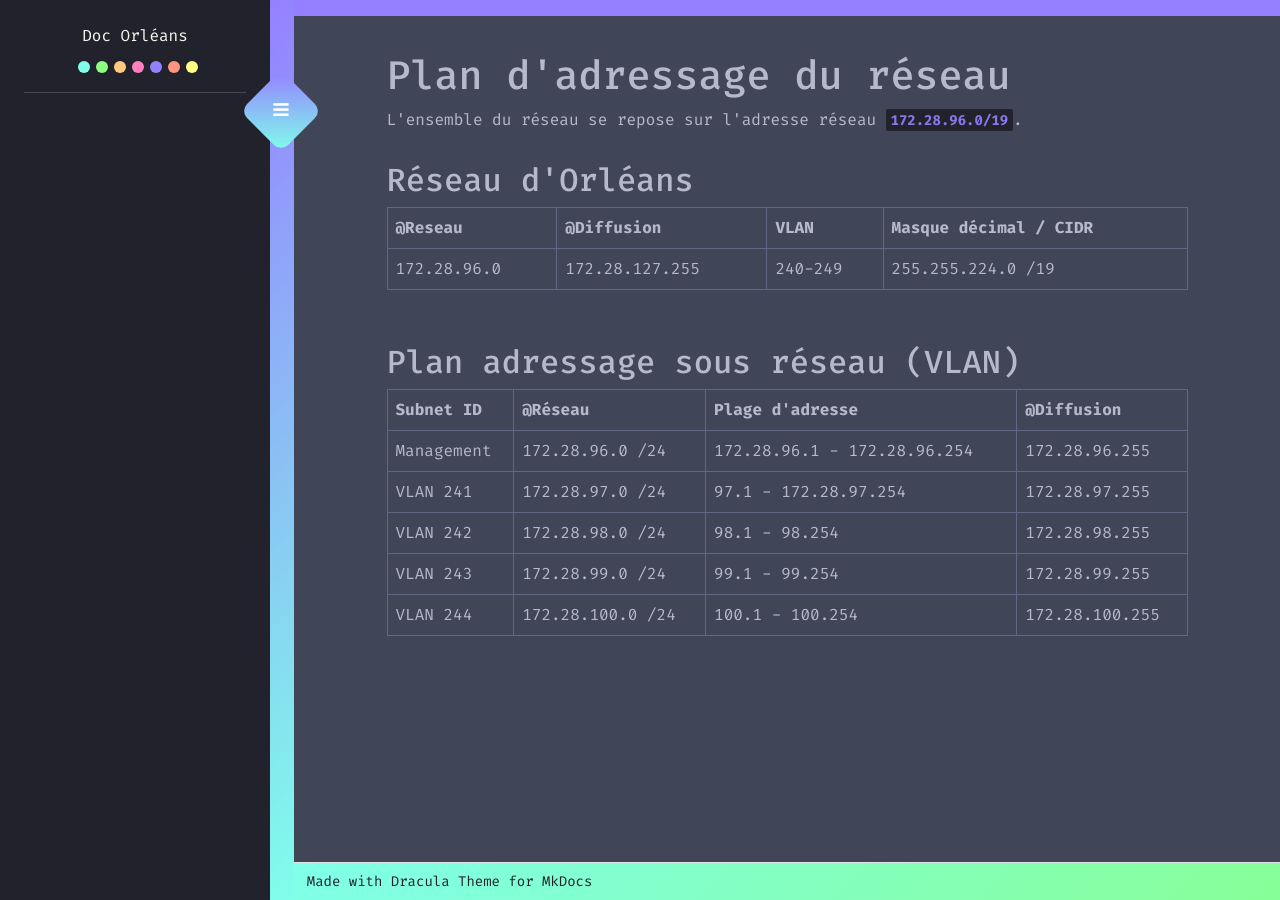
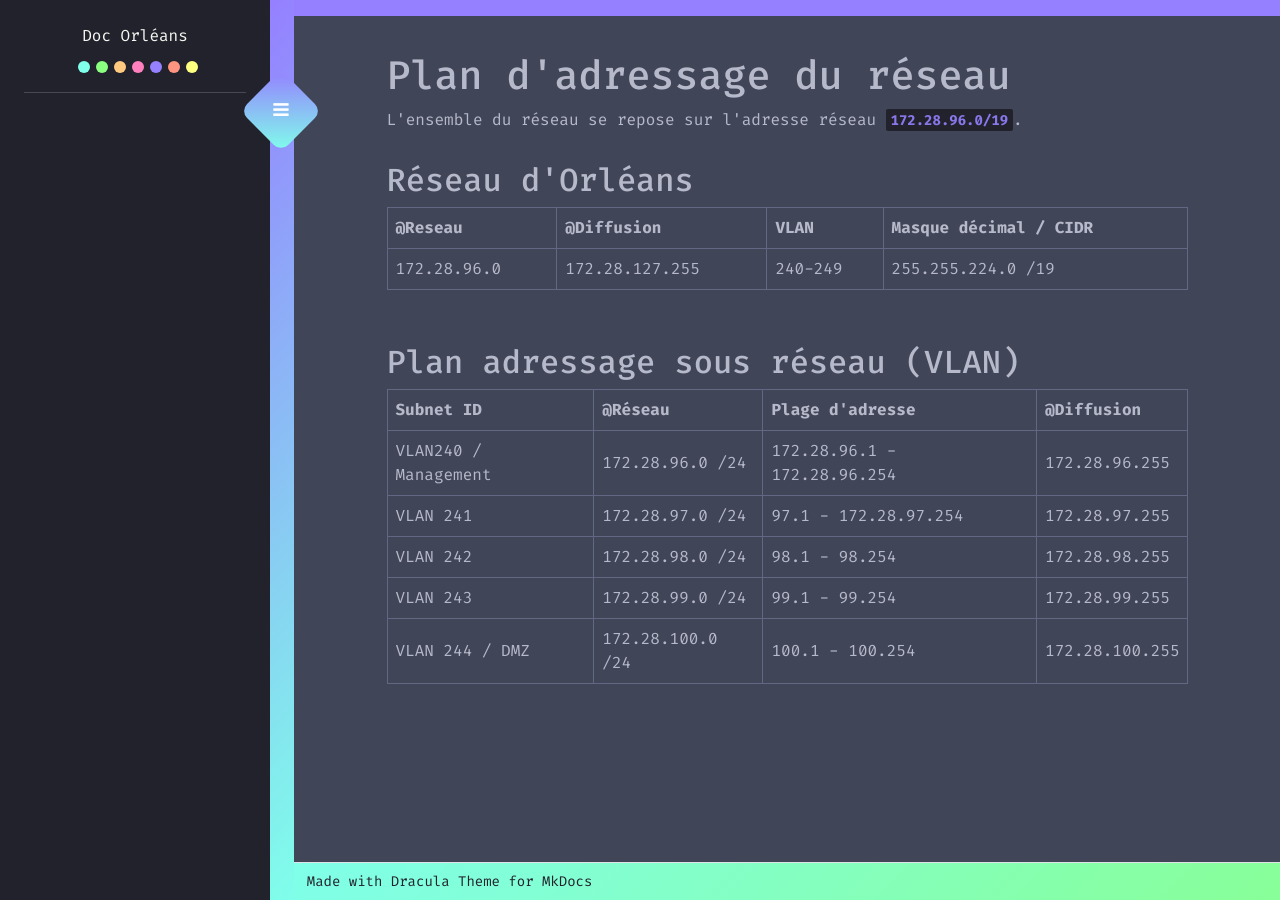
Before and after one commit to eRaETatsuya/OrleansSIO.github.io, an MkDocs documentation site: the page built from docs/index.md, in a window 1280 px wide. Built offline with MkDocs 1.6.1 and Material for MkDocs 9.7.7, drawn with Linux system fonts in a browser that asks for light colours.

Commit message:
Update index.md

```diff
--- a/docs/index.md
+++ b/docs/index.md
@@ -14,8 +14,8 @@
 
 | Subnet ID | @Réseau | Plage d'adresse | @Diffusion|
 |-----------|---------|-----------------|-----------|
-| Management |172.28.96.0 /24| 172.28.96.1 - 172.28.96.254 | 172.28.96.255|
+| VLAN240 / Management |172.28.96.0 /24| 172.28.96.1 - 172.28.96.254 | 172.28.96.255|
 |  VLAN 241 | 172.28.97.0 /24| 97.1 - 172.28.97.254 |172.28.97.255|
 |  VLAN 242 |   172.28.98.0 /24 | 98.1 - 98.254 |172.28.98.255|
 |  VLAN 243 |  172.28.99.0 /24 | 99.1 - 99.254 | 172.28.99.255 |
-|  VLAN 244 | 172.28.100.0 /24 | 100.1 - 100.254 | 172.28.100.255 |
+|  VLAN 244 / DMZ | 172.28.100.0 /24 | 100.1 - 100.254 | 172.28.100.255 |
```
